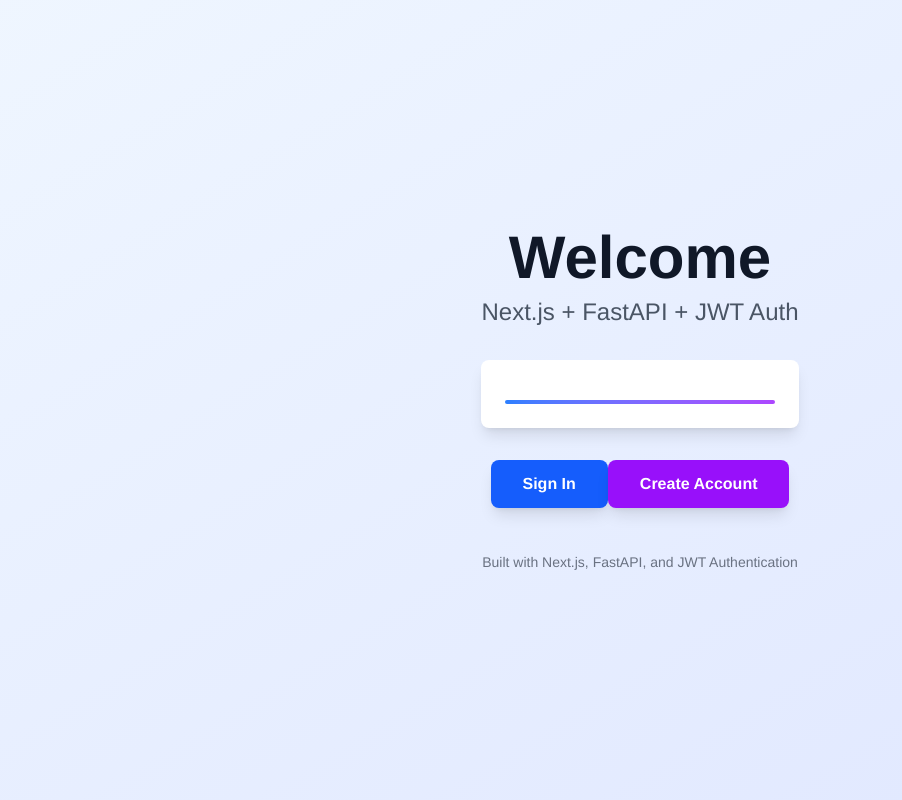
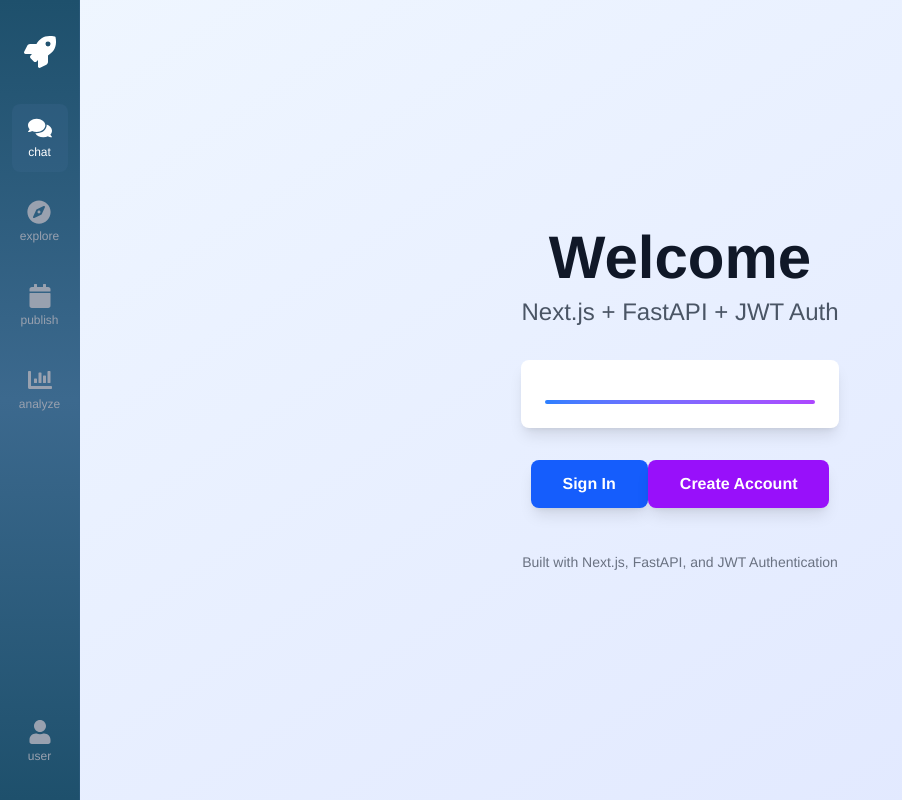
Before and after one commit to SimonNRisk/qtma25, a Next.js app in the folder frontend/: page / in a window 1280 px wide. Shown: the whole page, without its empty margins (0-902 px from the left). Built offline with nearby package versions, Linux system fonts and the light colour scheme; no server answers.

Commit message:
feat: add react-icons lib to package and package lock

```diff
--- a/frontend/package.json
+++ b/frontend/package.json
@@ -15,7 +15,8 @@
     "next": "15.4.6",
     "openai": "^5.19.1",
     "react": "19.1.0",
-    "react-dom": "19.1.0"
+    "react-dom": "19.1.0",
+    "react-icons": "^5.5.0"
   },
   "devDependencies": {
     "@eslint/eslintrc": "^3",
--- a/frontend/src/app/layout.tsx
+++ b/frontend/src/app/layout.tsx
@@ -1,6 +1,7 @@
 import type { Metadata } from 'next';
 import { Geist, Geist_Mono } from 'next/font/google';
 import './globals.css';
+import { Sidebar } from '@/components/Sidebar';
 
 const geistSans = Geist({
   variable: '--font-geist-sans',
@@ -24,7 +25,10 @@
 }>) {
   return (
     <html lang="en">
-      <body className={`${geistSans.variable} ${geistMono.variable} antialiased`}>{children}</body>
+      <body className={`${geistSans.variable} ${geistMono.variable} antialiased`}>
+        <Sidebar />
+        <div className="ml-20">{children}</div>
+      </body>
     </html>
   );
 }
--- /dev/null
+++ b/frontend/src/components/Sidebar.tsx
@@ -0,0 +1,119 @@
+'use client';
+
+import { usePathname } from 'next/navigation';
+import Link from 'next/link';
+import { FaRocket, FaComments, FaCompass, FaCalendar, FaChartBar, FaUser } from 'react-icons/fa';
+
+interface SidebarItemProps {
+  href: string;
+  icon: React.ReactNode;
+  label: string;
+  isActive: boolean;
+  isLogo?: boolean;
+}
+
+function SidebarItem({ href, icon, label, isActive, isLogo = false }: SidebarItemProps) {
+  const color = isLogo || isActive ? 'text-white' : 'text-gray-400';
+
+  return (
+    <Link
+      href={href}
+      className="flex flex-col items-center justify-center py-3 px-4 rounded-lg transition-colors duration-200"
+      style={{
+        backgroundColor: isActive ? 'rgba(60, 105, 142, 0.3)' : 'transparent',
+      }}
+      onMouseEnter={e => {
+        if (!isActive) {
+          e.currentTarget.style.backgroundColor = 'rgba(60, 105, 142, 0.2)';
+        }
+      }}
+      onMouseLeave={e => {
+        if (!isActive) {
+          e.currentTarget.style.backgroundColor = 'transparent';
+        }
+      }}
+    >
+      <div className={color}>{icon}</div>
+      <span className={`text-xs mt-1 ${color}`}>{label}</span>
+    </Link>
+  );
+}
+
+export function Sidebar() {
+  const pathname = usePathname();
+
+  // Determine active routes
+  const isChatActive = pathname?.includes('/chat') || pathname === '/';
+  const isExploreActive = pathname?.includes('/explore');
+  const isPublishActive = pathname?.includes('/publish') || pathname?.includes('/linkedin');
+  const isAnalyzeActive = pathname?.includes('/analyze');
+  const isUserActive = pathname?.includes('/me') || pathname?.includes('/profile');
+
+  return (
+    <aside
+      className="fixed left-0 top-0 h-screen w-20 flex flex-col items-center py-6 z-50 border-r"
+      style={{
+        background:
+          'linear-gradient(180deg, var(--astro-indigo) 0%, var(--astro-lazuli) 50%, var(--astro-indigo) 100%)',
+        borderColor: 'rgba(60, 105, 142, 0.3)',
+      }}
+    >
+      {/* Top section - Logo and main nav items */}
+      <div className="flex flex-col items-center space-y-4 flex-1">
+        {/* Astro Logo */}
+        <div className="mb-6">
+          <Link
+            href="/"
+            className="flex flex-col items-center justify-center py-3 px-4 rounded-lg transition-colors duration-200"
+            onMouseEnter={e => {
+              e.currentTarget.style.backgroundColor = 'rgba(60, 105, 142, 0.2)';
+            }}
+            onMouseLeave={e => {
+              e.currentTarget.style.backgroundColor = 'transparent';
+            }}
+          >
+            <div className="text-white">
+              <FaRocket className="w-8 h-8" />
+            </div>
+          </Link>
+        </div>
+
+        {/* Navigation Items */}
+        <SidebarItem
+          href="/"
+          icon={<FaComments className="w-6 h-6" />}
+          label="chat"
+          isActive={isChatActive}
+        />
+        <SidebarItem
+          href="/explore"
+          icon={<FaCompass className="w-6 h-6" />}
+          label="explore"
+          isActive={isExploreActive}
+        />
+        <SidebarItem
+          href="/linkedin"
+          icon={<FaCalendar className="w-6 h-6" />}
+          label="publish"
+          isActive={isPublishActive}
+        />
+        <SidebarItem
+          href="/analyze"
+          icon={<FaChartBar className="w-6 h-6" />}
+          label="analyze"
+          isActive={isAnalyzeActive}
+        />
+      </div>
+
+      {/* Bottom section - User */}
+      <div className="mt-auto">
+        <SidebarItem
+          href="/me"
+          icon={<FaUser className="w-6 h-6" />}
+          label="user"
+          isActive={isUserActive}
+        />
+      </div>
+    </aside>
+  );
+}
```
Also changed, not shown: 1 other file (tests, documents, lock files or other folders).
